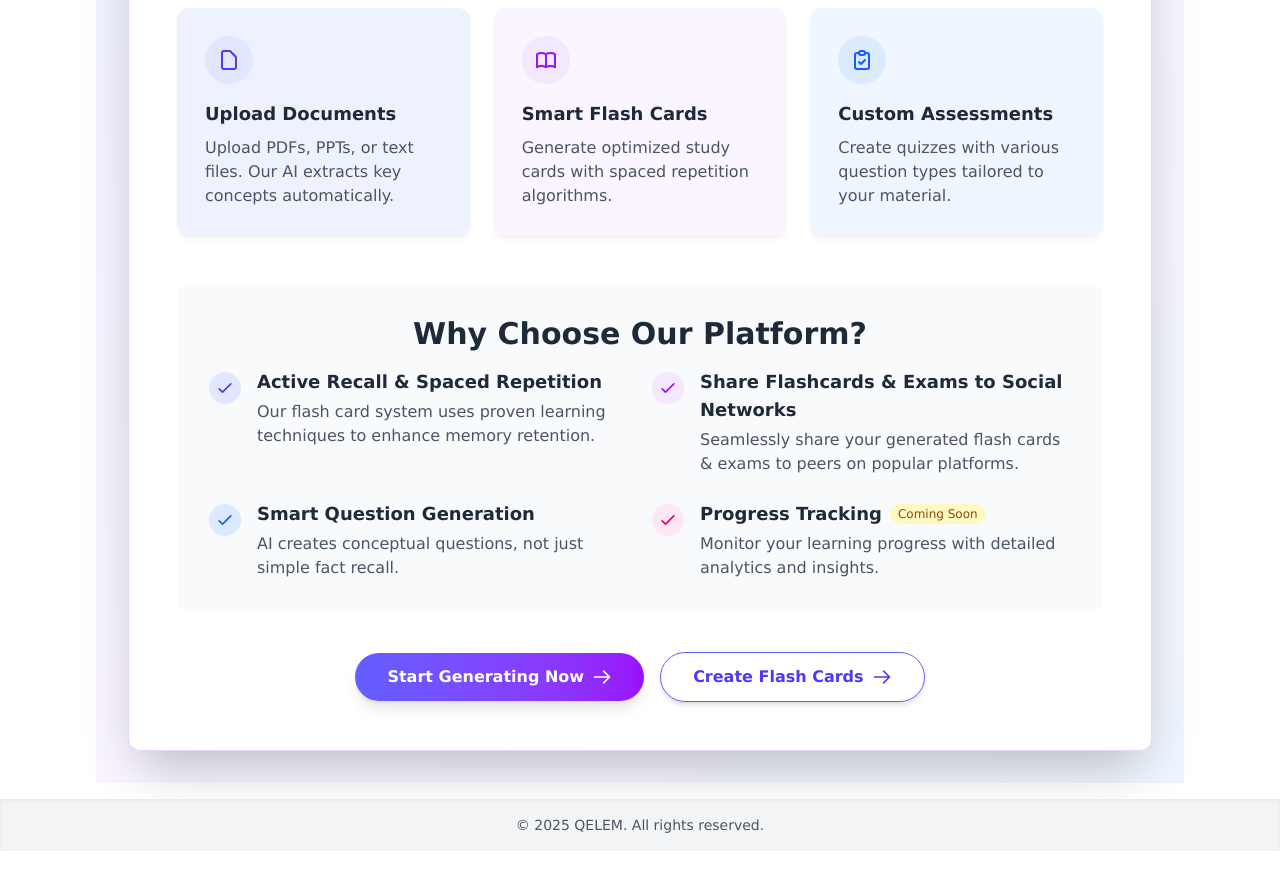
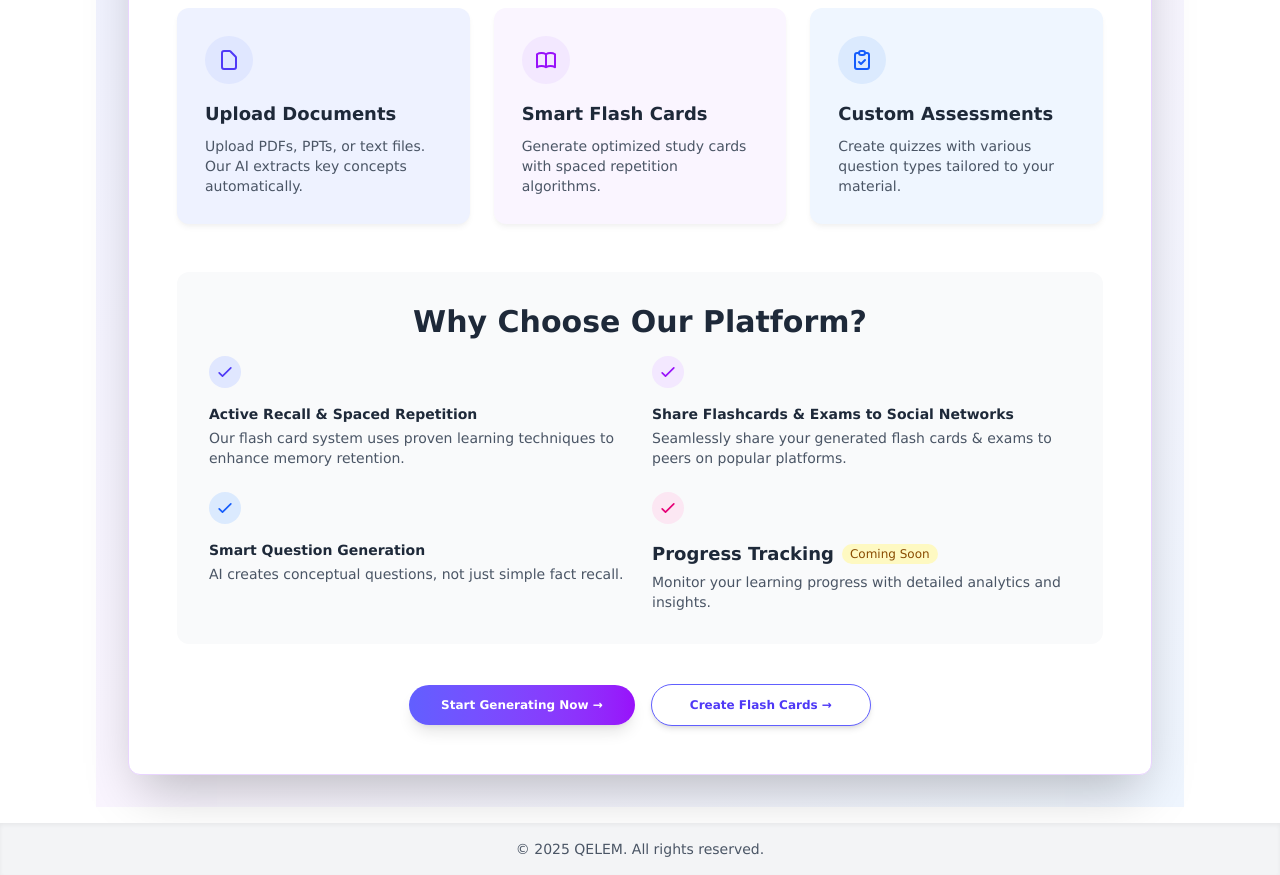
Before and after one commit to Dagmawi-22/qelem-web, a SvelteKit app: page / in a window 1280 px wide. Shown: the part 360-1235 px from the top of the page. Before the commit the page ends 1211 px from the top, so only its background shows below. Built offline with nearby package versions, Linux system fonts and the light colour scheme.

Commit message:
home page responsiveness for mobile

```diff
--- a/src/routes/+layout.svelte
+++ b/src/routes/+layout.svelte
@@ -28,7 +28,7 @@
 	</a>
 
 	<button
-		class="cursor-pointer bg-gray-200 p-4 text-center text-xl font-bold text-gray-600 shadow-md"
+		class="text-md cursor-pointer bg-gray-200 p-4 text-center font-bold text-gray-600 shadow-md md:text-xl"
 		on:click={() => goto('/')}
 	>
 		QELEM
@@ -38,7 +38,7 @@
 		<slot />
 	</main>
 
-	<footer class="bg-gray-100 p-4 text-center text-sm text-gray-600 shadow-inner">
+	<footer class="bg-gray-100 p-4 text-center text-xs text-gray-600 shadow-inner md:text-sm">
 		© {new Date().getFullYear()} QELEM. All rights reserved.
 	</footer>
 </div>
--- a/src/routes/+page.svelte
+++ b/src/routes/+page.svelte
@@ -13,16 +13,18 @@
 
 		<div class="p-6 md:p-10 lg:p-12">
 			<div class="mb-2 flex justify-center">
-				<div class="rounded-full bg-indigo-100 px-4 py-1 text-sm font-semibold text-indigo-800">
+				<div
+					class="rounded-full bg-indigo-100 px-4 py-1 text-xs font-semibold text-indigo-800 md:text-sm"
+				>
 					AI-Powered Learning Tools
 				</div>
 			</div>
 			<h1
-				class="mb-6 bg-gradient-to-r from-indigo-600 to-purple-600 bg-clip-text text-center text-4xl leading-tight font-extrabold text-transparent sm:text-5xl md:text-6xl"
+				class="mb-6 bg-gradient-to-r from-indigo-600 to-purple-600 bg-clip-text text-center text-xl leading-tight font-extrabold text-transparent sm:text-5xl md:text-3xl md:text-6xl"
 			>
 				Smart Study Companion
 			</h1>
-			<p class="mb-10 text-center text-lg text-gray-600 md:text-xl">
+			<p class="mb-10 text-center text-sm text-gray-600 md:text-lg md:text-xl">
 				Transform your documents into interactive learning materials with AI
 			</p>
 
@@ -43,8 +45,8 @@
 							></path>
 						</svg>
 					</div>
-					<h3 class="mb-2 text-lg font-semibold text-gray-800">Upload Documents</h3>
-					<p class="text-gray-600">
+					<h3 class="mb-2 text-sm font-semibold text-gray-800 md:text-lg">Upload Documents</h3>
+					<p class="text-xs text-gray-600 md:text-sm">
 						Upload PDFs, PPTs, or text files. Our AI extracts key concepts automatically.
 					</p>
 				</div>
@@ -66,8 +68,8 @@
 							/>
 						</svg>
 					</div>
-					<h3 class="mb-2 text-lg font-semibold text-gray-800">Smart Flash Cards</h3>
-					<p class="text-gray-600">
+					<h3 class="mb-2 text-sm font-semibold text-gray-800 md:text-lg">Smart Flash Cards</h3>
+					<p class="text-xs text-gray-600 md:text-sm">
 						Generate optimized study cards with spaced repetition algorithms.
 					</p>
 				</div>
@@ -88,22 +90,20 @@
 							></path>
 						</svg>
 					</div>
-					<h3 class="mb-2 text-lg font-semibold text-gray-800">Custom Assessments</h3>
-					<p class="text-gray-600">
+					<h3 class="mb-2 text-sm font-semibold text-gray-800 md:text-lg">Custom Assessments</h3>
+					<p class="text-xs text-gray-600 md:text-sm">
 						Create quizzes with various question types tailored to your material.
 					</p>
 				</div>
 			</div>
 
 			<div class="mb-10 rounded-xl bg-gray-50 p-6 md:p-8">
-				<h2 class="mb-4 text-center text-2xl font-bold text-gray-800 md:text-3xl">
+				<h2 class="mb-4 text-center text-lg font-bold text-gray-800 md:text-2xl md:text-3xl">
 					Why Choose Our Platform?
 				</h2>
 				<div class="grid grid-cols-1 gap-6 md:grid-cols-2">
-					<div class="flex items-start">
-						<div
-							class="mt-1 mr-4 flex h-8 w-8 shrink-0 items-center justify-center rounded-full bg-indigo-100"
-						>
+					<div class="flex flex-col items-start">
+						<div class="mb-4 flex h-8 w-8 items-center justify-center rounded-full bg-indigo-100">
 							<svg
 								class="h-5 w-5 text-indigo-600"
 								fill="none"
@@ -119,18 +119,16 @@
 							</svg>
 						</div>
 						<div>
-							<h3 class="mb-1 text-lg font-semibold text-gray-800">
+							<h3 class="mb-1 text-xs font-semibold text-gray-800 md:text-sm">
 								Active Recall & Spaced Repetition
 							</h3>
-							<p class="text-gray-600">
+							<p class="text-xs text-gray-600 md:text-sm">
 								Our flash card system uses proven learning techniques to enhance memory retention.
 							</p>
 						</div>
 					</div>
-					<div class="flex items-start">
-						<div
-							class="mt-1 mr-4 flex h-8 w-8 shrink-0 items-center justify-center rounded-full bg-purple-100"
-						>
+					<div class="flex flex-col items-start">
+						<div class="mb-4 flex h-8 w-8 items-center justify-center rounded-full bg-purple-100">
 							<svg
 								class="h-5 w-5 text-purple-600"
 								fill="none"
@@ -146,18 +144,16 @@
 							</svg>
 						</div>
 						<div>
-							<h3 class="mb-1 text-lg font-semibold text-gray-800">
+							<h3 class="mb-1 text-xs font-semibold text-gray-800 md:text-sm">
 								Share Flashcards & Exams to Social Networks
 							</h3>
-							<p class="text-gray-600">
+							<p class="text-xs text-gray-600 md:text-sm">
 								Seamlessly share your generated flash cards & exams to peers on popular platforms.
 							</p>
 						</div>
 					</div>
-					<div class="flex items-start">
-						<div
-							class="mt-1 mr-4 flex h-8 w-8 shrink-0 items-center justify-center rounded-full bg-blue-100"
-						>
+					<div class="flex flex-col items-start">
+						<div class="mb-4 flex h-8 w-8 items-center justify-center rounded-full bg-blue-100">
 							<svg
 								class="h-5 w-5 text-blue-600"
 								fill="none"
@@ -173,16 +169,16 @@
 							</svg>
 						</div>
 						<div>
-							<h3 class="mb-1 text-lg font-semibold text-gray-800">Smart Question Generation</h3>
-							<p class="text-gray-600">
+							<h3 class="mb-1 text-xs font-semibold text-gray-800 md:text-sm">
+								Smart Question Generation
+							</h3>
+							<p class="text-xs text-gray-600 md:text-sm">
 								AI creates conceptual questions, not just simple fact recall.
 							</p>
 						</div>
 					</div>
-					<div class="flex items-start">
-						<div
-							class="mt-1 mr-4 flex h-8 w-8 shrink-0 items-center justify-center rounded-full bg-pink-100"
-						>
+					<div class="flex flex-col items-start">
+						<div class="mb-4 flex h-8 w-8 items-center justify-center rounded-full bg-pink-100">
 							<svg
 								class="h-5 w-5 text-pink-600"
 								fill="none"
@@ -199,12 +195,13 @@
 						</div>
 						<div>
 							<div class="mb-1 flex items-center gap-2">
-								<h3 class="text-lg font-semibold text-gray-800">Progress Tracking</h3>
-								<span class="rounded-full bg-yellow-100 px-2 py-0.5 text-xs text-yellow-800"
+								<h3 class="text-sm font-semibold text-gray-800 md:text-lg">Progress Tracking</h3>
+								<span
+									class="rounded-full bg-yellow-100 px-2 py-0.5 text-xs text-nowrap text-yellow-800"
 									>Coming Soon</span
 								>
 							</div>
-							<p class="text-gray-600">
+							<p class="text-xs text-gray-600 md:text-sm">
 								Monitor your learning progress with detailed analytics and insights.
 							</p>
 						</div>
@@ -217,50 +214,25 @@
 			>
 				<button
 					on:click={() => goto('/generate')}
-					class="group relative transform overflow-hidden rounded-full bg-gradient-to-r from-indigo-500 to-purple-600 px-8 py-3 font-bold text-white shadow-lg transition-all duration-300 hover:scale-105 hover:from-indigo-600 hover:to-purple-700 hover:shadow-xl"
+					class="group relative flex min-w-[220px] transform items-center justify-center overflow-hidden rounded-full bg-gradient-to-r from-indigo-500 to-purple-600 px-8 py-3 font-bold text-white shadow-lg transition-all duration-300 hover:scale-105 hover:from-indigo-600 hover:to-purple-700 hover:shadow-xl"
 				>
-					<span class="relative z-10 flex items-center">
-						Start Generating Now
-						<svg
-							class="ml-2 h-5 w-5 transition-transform group-hover:translate-x-1"
-							fill="none"
-							stroke="currentColor"
-							viewBox="0 0 24 24"
-						>
-							<path
-								stroke-linecap="round"
-								stroke-linejoin="round"
-								stroke-width="2"
-								d="M14 5l7 7m0 0l-7 7m7-7H3"
-							></path>
-						</svg>
+					<span class="md:text-md relative z-10 flex items-center justify-center text-xs">
+						Start Generating Now &rarr;
 					</span>
 					<span
 						class="absolute inset-0 rounded-full bg-gradient-to-r from-indigo-600 to-purple-700 opacity-0 transition-opacity duration-300 group-hover:opacity-100"
 					></span>
 				</button>
+
 				<button
 					on:click={() => {
 						appModeStore.set('flash-card');
 						goto('/generate');
 					}}
-					class="group relative transform overflow-hidden rounded-full border border-indigo-500 bg-white px-8 py-3 font-bold text-indigo-600 shadow-md transition-all duration-300 hover:scale-105 hover:bg-indigo-50 hover:shadow-lg"
+					class="group relative flex min-w-[220px] transform items-center justify-center overflow-hidden rounded-full border border-indigo-500 bg-white px-8 py-3 font-bold text-indigo-600 shadow-md transition-all duration-300 hover:scale-105 hover:bg-indigo-50 hover:shadow-lg"
 				>
-					<span class="relative z-10 flex items-center">
-						Create Flash Cards
-						<svg
-							class="ml-2 h-5 w-5 transition-transform group-hover:translate-x-1"
-							fill="none"
-							stroke="currentColor"
-							viewBox="0 0 24 24"
-						>
-							<path
-								stroke-linecap="round"
-								stroke-linejoin="round"
-								stroke-width="2"
-								d="M14 5l7 7m0 0l-7 7m7-7H3"
-							></path>
-						</svg>
+					<span class="text md:text-md relative z-10 flex items-center justify-center text-xs">
+						Create Flash Cards &rarr;
 					</span>
 				</button>
 			</div>
```
Also changed, not shown: src/routes/exam/+page.svelte (+26 -24 lines).
